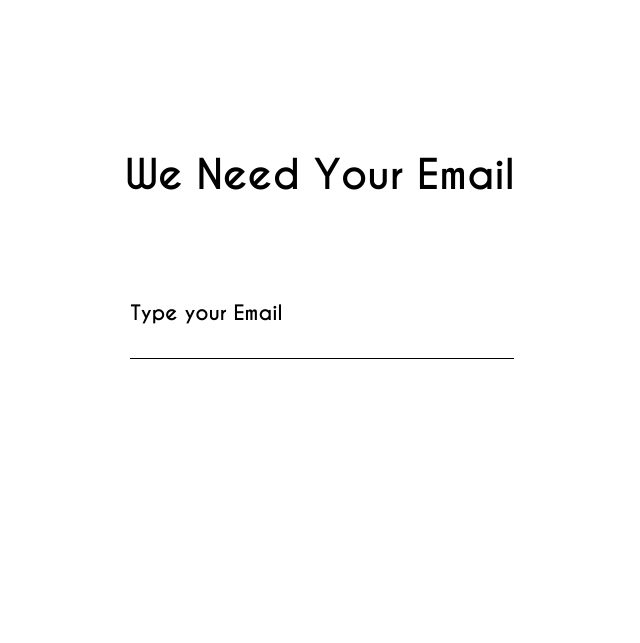
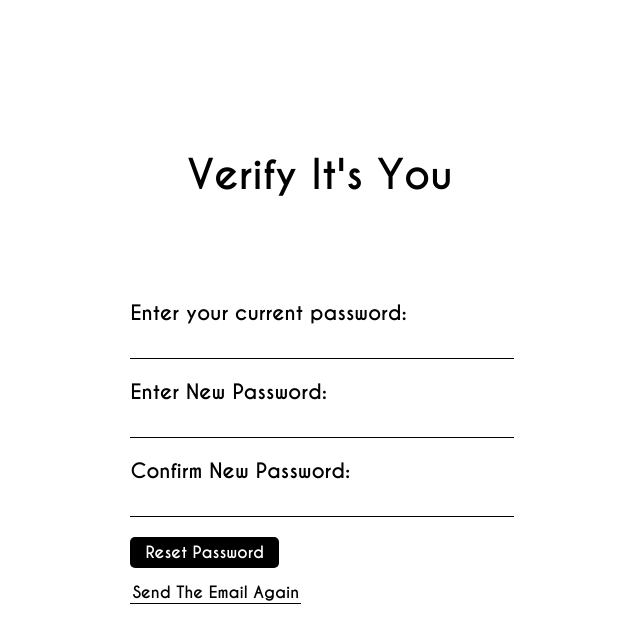
Before and after one commit to CMPE-131-BCBeez/Calendar-plus-plus, a Flask app: template templates/change_password_settings.html in a window 1280 px wide. Shown: the top 643 px of the page, without its empty margins (320-960 px from the left). Run offline with Flask 3, Linux system fonts and the light colour scheme; the template is opened without the code that fills it, so the values that code supplies are empty.

Commit message:
I finished setting up the change password through both email and settings pages and started the settings branch out page.

```diff
--- a/templates/change_password_settings.html
+++ b/templates/change_password_settings.html
@@ -4,14 +4,24 @@
 {% block body %}
 
 <h1>
-    We Need Your Email
+    Verify It's You
 </h1>
 <div class="container">
-    <form action="/change_password_settings" method="POST">
-        <form>
-            <label for=email>Type your Email</label>
-            <input type="email" id="email" name="email" class="input-field" required><br>
-        </form>
+    <form action="/change_password_email" method="POST"></form>
+    <form>
+        <label for="current_password"> Enter your current password: </label><br>
+        <input type="text" id="confirmation_code" name="confirmation_code" class="input-field"><br>
+        <label for="new_password"> Enter New Password: </label><br>
+        <input type="text" id="new_password" name="new_password" class="input-field"><br>
+        <label for="confirm_new_password"> Confirm New Password: </label><br>
+        <input type="text" id="confirm_new_password" name="confirm_new_password" class="input-field" required
+                pattern="(?=.*\d)(?=.*[a-zA-Z]).{8,}"
+                title="Password must contain at least 8 characters, including at least one number"><br>
+        <input type="submit" value="Reset Password" class="BlackButton"><br>
+    </form>
+    <a href="settings_page.html" class="WhiteButton">
+        Send The Email Again<!--Go to the sign in page-->
+    </a><br>
 </div>
 
 {% endblock %}
--- a/templates/monthly_calendar.html
+++ b/templates/monthly_calendar.html
@@ -11,7 +11,7 @@
     </div>
 
     <div id="pagination">
-      <button id="prev_month"><</button>
+      <button id="prev_month"></button>
       <h2 id="year_month_header"></h2>
       <button id="next_month">></button>
     </div>
```
Also changed, not shown: templates/change_password_email.html (+10 -4 lines), templates/settings_page.html (added).
